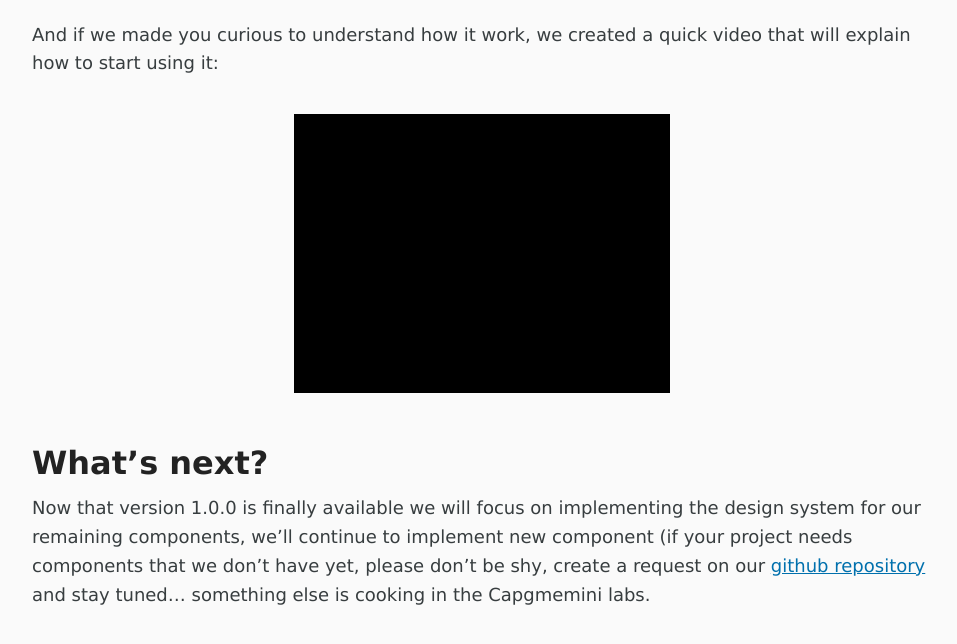
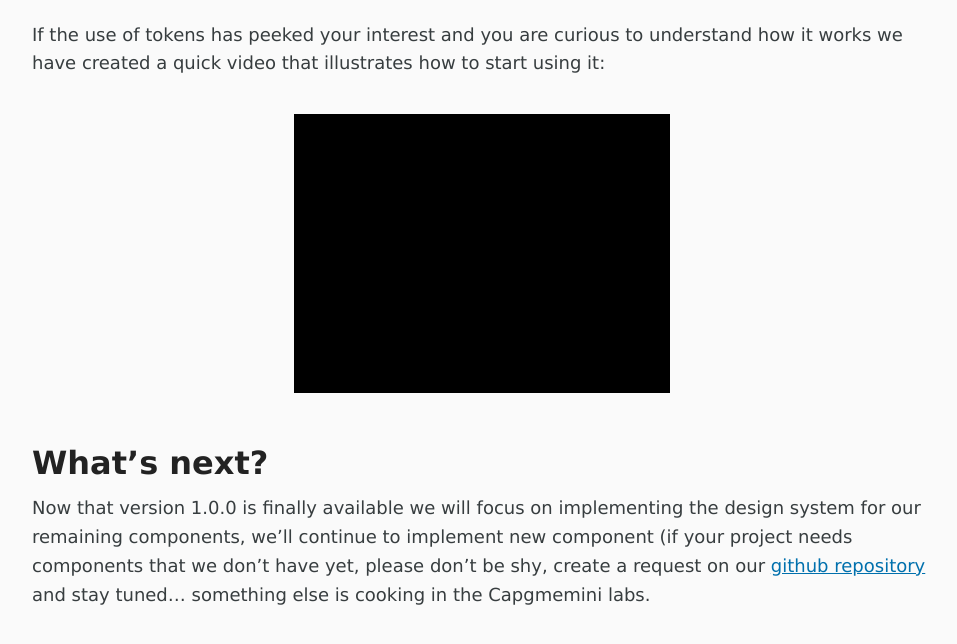
Before and after one commit to Capgemini/capgemini.github.io, a Jekyll site: the page built from _posts/2024-04-03-dcx-react-library-v1-is-here.md, in a window 1280 px wide and 900 px high, scrolled down 1234 px, cut to the strip 236-880 px from the top of the window. Shown: the whole strip, without its empty margins (158-1115 px from the left). Built offline with Jekyll 4.4.1, drawn with Linux system fonts in a browser that asks for light colours; comment, search, counter and statistics services are not loaded.

Commit message:
Update from https://github.com/Capgemini/blog-private/commit/9aa36662555ff45635f16fea79a663fe90dc4ee1

```diff
--- a/_posts/2024-04-03-dcx-react-library-v1-is-here.md
+++ b/_posts/2024-04-03-dcx-react-library-v1-is-here.md
@@ -25,7 +25,7 @@ After using the library on our projects, we realised that we sped up the develop
 Most of our components has been redesigned without introducing any breaking change adding the usage of tokens. We improved our documentation adding a new section called design system:
 ![Documentation](/images/2024-04-03-dcx-react-library-v1-is-here/dcx-react-library-v1-storybook.jpg)
 
-And if we made you curious to understand how it work, we created a quick video that will explain how to start using it:
+If the use of tokens has peeked your interest and you are curious to understand how it works we have created a quick video that illustrates how to start using it:
 
 <div class="small-12 medium-8 large-4 small-centered columns">
    <div class="flex-video">
```
